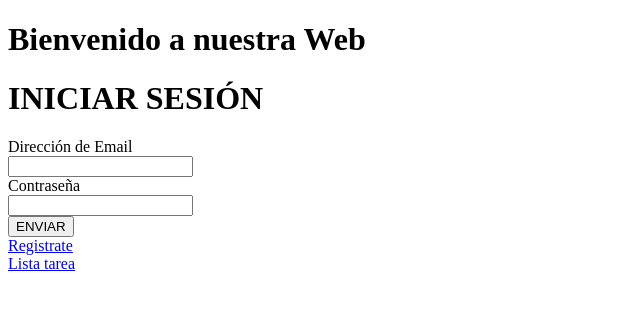
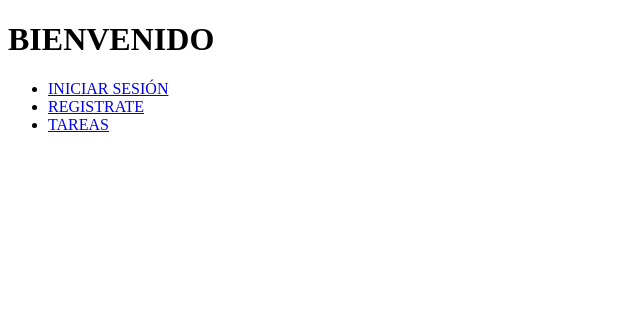
Before and after one commit to mvpdiaz/proyectofinal, a Next.js app: page / in a window 1280 px wide. Shown: the top 310 px of the page, without its empty margins (0-640 px from the left). Built offline with nearby package versions, Linux system fonts and the light colour scheme.

Commit message:
barrabusquedacorregida

```diff
--- a/src/app/layout.js
+++ b/src/app/layout.js
@@ -1,10 +1,20 @@
-import Inicio_sesion from '@/pages/inicio-sesion'
+import React from 'react';
+import Link from 'next/link';
 
-export default function Lay(){
-    return(
-        <>
-        <h1>Bienvenido a nuestra Web</h1>
-        <Inicio_sesion/>
-        </>
-    )
-}
+export default function Home() {
+  return (
+  <div className="page">
+    <h1>BIENVENIDO</h1>
+    <ul>
+      <li>
+        <Link href="/inicio-sesion">INICIAR SESIÓN</Link>
+      </li>
+      <li>
+        <Link href="/registro">REGISTRATE </Link>
+      </li>
+      <li>
+        <Link href="/lista-tarea">TAREAS </Link>
+      </li>
+    </ul>
+  </div>
+  )}
--- a/src/app/page.js
+++ b/src/app/page.js
@@ -1,20 +1,10 @@
-import React from 'react';
-import Link from 'next/link';
+import Inicio_sesion from '@/pages/inicio-sesion'
 
-export default function Home() {
-  return (
-  <div className="page">
-    <h1>BIENVENIDO</h1>
-    <ul>
-      <li>
-        <Link href="/inicio-sesion">INICIAR SESIÓN</Link>
-      </li>
-      <li>
-        <Link href="/registro">REGISTRATE </Link>
-      </li>
-      <li>
-        <Link href="/lista-tarea">TAREAS </Link>
-      </li>
-    </ul>
-  </div>
-  )}
+export default function Lay(){
+    return(
+        <>
+        <h1>Bienvenido a nuestra Web</h1>
+        <Inicio_sesion/>
+        </>
+    )
+}
--- a/src/pages/search-filter.js
+++ b/src/pages/search-filter.js
@@ -1,6 +1,6 @@
-// SearchFilter.js
+// barra de búsqueda
 import React, { useState } from "react";
-
+//agregar filtro por tarea completada
 const SearchFilter = ({ onSearch }) => {
   const [searchQuery, setSearchQuery] = useState("");
 
--- a/src/pages/todo-form.js
+++ b/src/pages/todo-form.js
@@ -6,7 +6,7 @@ export default function TodoForm({ addTodo }) {
   const handleChange = (e) => {
     setUserInput(e.currentTarget.value);
   };
-//agrega input item a la lista
+
   const handleSubmit = (e) => {
     e.preventDefault();
     if (userInput.trim() !== "") {
```
Also changed, not shown: src/pages/todo-item.js (+5 -5 lines), src/pages/todo.js (+20 -2 lines).
